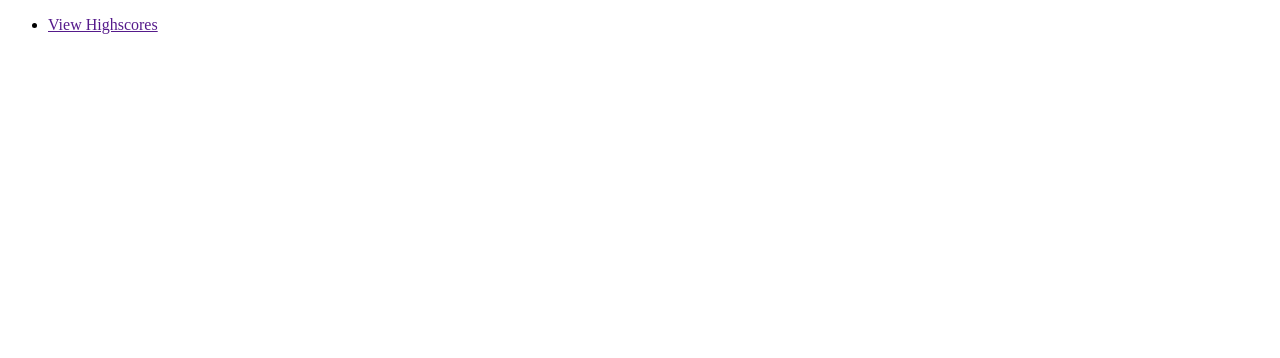
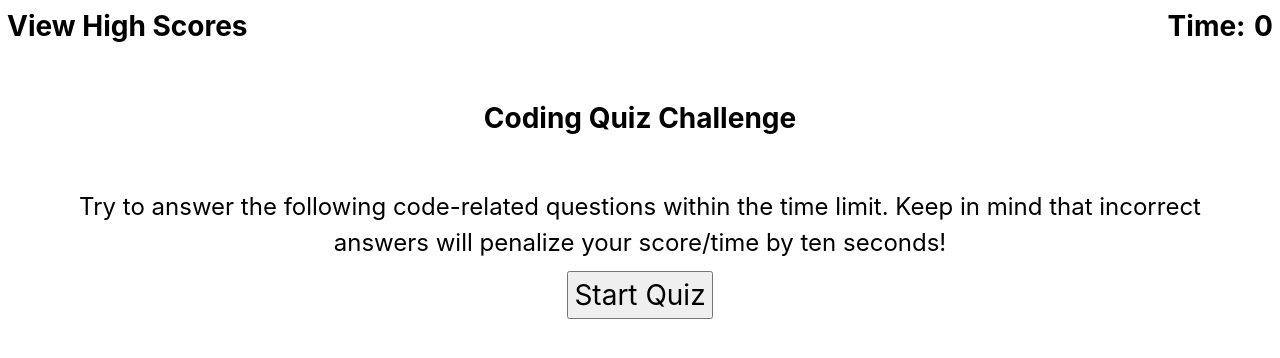
Before and after one commit to bdstpierre/javascript-quiz, a plain HTML site: page index.html in a window 1280 px wide. Drawn offline with Linux system fonts and the light colour scheme.

Commit message:
First page of quiz is designed

```diff
--- a/assets/css/style.css
+++ b/assets/css/style.css
@@ -0,0 +1,86 @@
+body {
+    margin: 5px 5px;
+    /* Sans Serif font stack is implemented to help select the best font for each type of computer operating system */
+    font-family: -apple-system, BlinkMacSystemFont, 'Segoe UI', Roboto, Helvetica,
+    Arial, sans-serif, 'Apple Color Emoji', 'Segoe UI Emoji', 'Segoe UI Symbol';
+
+    /* set body font size to 1.75rem, which is 1.75x more than the font-size of 10px, making it 17.5px  */
+    font-size: 1.75rem;
+    line-height: 1.5;
+    color: var(--foreground);
+    background-color: var(--background);
+    min-width: 575px;
+  }
+
+nav ul {
+    display: flex;
+    justify-content: space-between;
+    font-weight: bold;
+    min-width: 300px;
+}
+
+nav a {
+    text-decoration: none;
+    color: black;
+    padding: 2px;
+  }
+
+nav p {
+    display: inline;
+    font-weight: bold;
+    padding: 2px;
+}
+
+h1 {
+    text-align: center;
+    margin: 50px 50px;
+}
+
+div {
+    display: flex;
+    flex-direction: column;
+    align-items: center;
+    margin: 20px 50px;
+}
+
+.instructions {
+    text-align: center;
+    font-size: 24px;
+
+}
+
+.start {
+    align-self: center;
+    margin: 10px 10px;
+    padding: 5px;
+}
+
+
+  /* using a mobile-first approach, use `min-width` values going from narrow -> wide for a responsive design */
+@media screen and (min-width: 768px) {
+    /* on tablets, set columns to only be 50% of the width and not grow */
+    .card {
+      flex: 1 1 50%;
+      max-width: 50%;
+    }
+
+    /* select the first child to grow to full width if it has space to grow */
+    .card:first-child {
+      flex: 1 1 100%;
+      max-width: 100%;
+    }
+  }
+
+  /* media query for larger screens */
+  @media screen and (min-width: 992px) {
+
+    .card {
+      flex: 1 1 33%;
+      max-width: 31.3%;
+    }
+
+    .card:first-child {
+      flex: 1 1 100%;
+      max-width: 97%
+    }
+  }
--- a/index.html
+++ b/index.html
@@ -4,19 +4,28 @@
     <meta charset="UTF-8" />
     <meta name="viewport" content="width=device-width, initial-scale=1.0" />
     <meta http-equiv="X-UA-Compatible" content="ie=edge" />
-    <title>Website Title</title>
-    <!-- <link rel="stylesheet" href="./assets/css/reset.css" />
-    <link rel="stylesheet" href="./assets/css/style.css" /> -->
+    <title>Javascript Quiz</title>
+    <link rel="stylesheet" href="./assets/css/reset.css" />
+    <link rel="stylesheet" href="./assets/css/style.css" />
   </head>
   <body>
     <header>
-      <ul class = "menu">
-        <li><a href="">View Highscores</a></li>
-      </ul>
+      <nav>
+        <ul class = "menu">
+          <li><a href="">View High Scores</a></li>
+          <li>Time: <p class="timer">0</p></li>
+        </ul>
+      </nav>
     </header>
 
+    <h1>Coding Quiz Challenge</h1>
 
-
+    <div>
+      <p class = "instructions">
+        Try to answer the following code-related questions within the time limit.  Keep in mind that incorrect answers will penalize your score/time by ten seconds!
+      </p>
+      <button class = "start">Start Quiz</button>
+    </div>
 
 
  <!-- <script src="https://code.jquery.com/jquery-3.5.1.min.js"></script>
```
